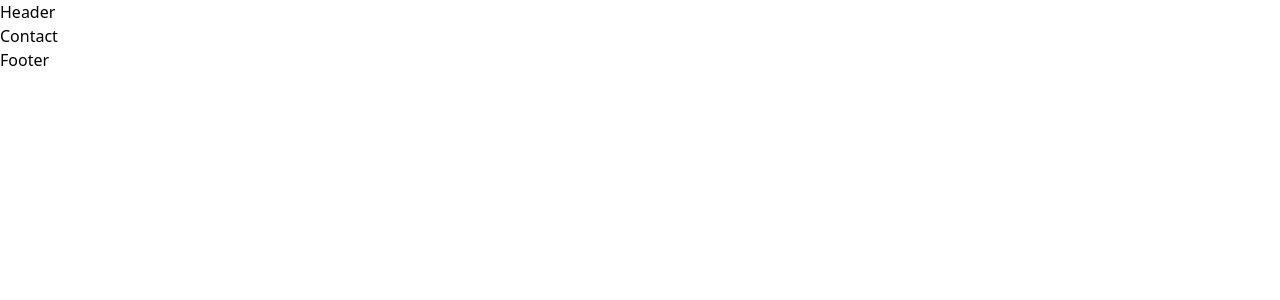
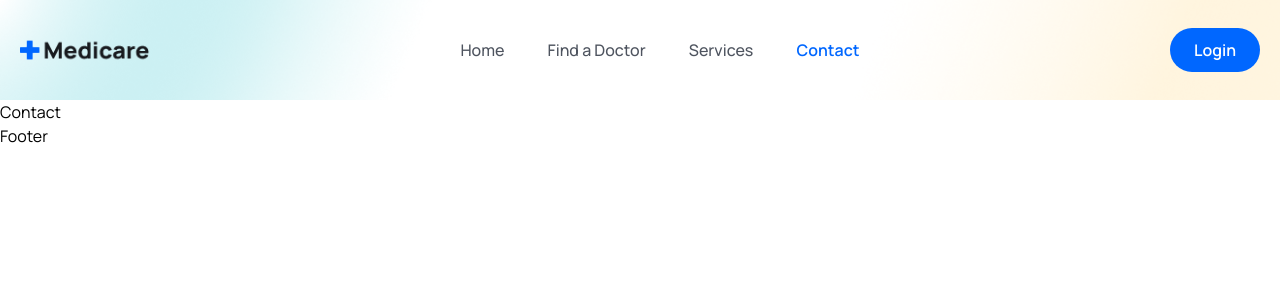
Before and after one commit to MohitCode17/doctor-appointment-system, a React (Vite) app in the folder client/: page /contact in a window 1280 px wide. Shown: the top 300 px of the page. Built offline with nearby package versions, Linux system fonts and the light colour scheme.

Commit message:
create header compoent ui

```diff
--- a/client/src/App.css
+++ b/client/src/App.css
@@ -9,3 +9,43 @@
 body {
   font-family: "Manrope", sans-serif;
 }
+
+.sticky_header {
+  width: 100%;
+  height: 80px;
+  line-height: 80px;
+  position: sticky;
+  top: 0;
+  left: 0;
+  z-index: 99999;
+  background: #fff;
+  box-shadow: 3px 3px -8px 3px #ddd;
+}
+
+@media only screen and (max-width: 768px) {
+  .navigation {
+    width: 100%;
+    height: 100%;
+    position: fixed;
+    top: 0;
+    left: 0;
+    z-index: 100;
+    background: #00000084;
+    display: none;
+  }
+  .menu {
+    width: 15rem;
+    height: 100%;
+    position: absolute;
+    top: 0;
+    right: 0;
+    background-color: #fff;
+    z-index: 200;
+    flex-direction: column;
+    justify-content: center;
+    line-height: 30px;
+  }
+  .show_menu {
+    display: block;
+  }
+}
--- a/client/src/App.jsx
+++ b/client/src/App.jsx
@@ -1,5 +1,6 @@
 import React from "react";
 import Layout from "./layout/Layout";
+import "./App.css";
 
 const App = () => {
   return <Layout />;
--- a/client/src/components/Header/Header.jsx
+++ b/client/src/components/Header/Header.jsx
@@ -1,5 +1,110 @@
+import Logo from "../../assets/images/logo.png";
+import userProfile from "../../assets/images/avatar-icon.png";
+import { NavLink, Link } from "react-router-dom";
+import { BiMenu } from "react-icons/bi";
+
+import { useEffect, useRef, useState } from "react";
+
+const navLinks = [
+  {
+    path: "/",
+    label: "Home",
+  },
+  {
+    path: "/doctors",
+    label: "Find a Doctor",
+  },
+  {
+    path: "/services",
+    label: "Services",
+  },
+  {
+    path: "/contact",
+    label: "Contact",
+  },
+];
+
 const Header = () => {
-  return <div>Header</div>;
+  const headerRef = useRef(null);
+  const menuRef = useRef(null);
+
+  const handleStickyHeader = () => {
+    window.addEventListener("scroll", () => {
+      if (
+        document.body.scrollTop > 80 ||
+        document.documentElement.scrollTop > 80
+      ) {
+        headerRef.current.classList.add("sticky_header");
+      } else {
+        headerRef.current.classList.remove("sticky_header");
+      }
+    });
+  };
+
+  useEffect(() => {
+    handleStickyHeader();
+    return () => window.removeEventListener("scroll", handleStickyHeader);
+  });
+
+  const toggleMenu = () => menuRef.current.classList.toggle("show_menu");
+
+  return (
+    <header className="header flex items-center" ref={headerRef}>
+      <div className="container">
+        <div className="flex items-center justify-between">
+          {/* Logo */}
+          <div>
+            <img src={Logo} alt="logo" width={130} />
+          </div>
+
+          {/* navigation route */}
+          <div className="navigation" ref={menuRef} onClick={toggleMenu}>
+            <ul className="menu flex items-center gap-[2.7rem]">
+              {navLinks.map((item, index) => (
+                <li key={index}>
+                  <NavLink
+                    to={item.path}
+                    className={(navClass) =>
+                      navClass.isActive
+                        ? "text-primaryColor font-[600] text-[16px] leading-7"
+                        : "text-textColor font-[500] text-[16px] leading-7 hover:text-primaryColor"
+                    }
+                  >
+                    {item.label}
+                  </NavLink>
+                </li>
+              ))}
+            </ul>
+          </div>
+          {/* auth route */}
+          <div className="flex items-center gap-4">
+            {/* user profile image */}
+            <div className="hidden">
+              <Link to={"/"}>
+                <figure className="w-[35px] h-[35px] rounded-full cursor-pointer">
+                  <img
+                    src={userProfile}
+                    alt="profile"
+                    className="w-full rounded-full"
+                  />
+                </figure>
+              </Link>
+            </div>
+
+            <Link to={"/sign-in"}>
+              <button className="bg-primaryColor py-2 px-6 text-white font-[600] h-[44px] flex items-center justify-center rounded-[50px]">
+                Login
+              </button>
+            </Link>
+
+            <span className="md:hidden" onClick={toggleMenu}>
+              <BiMenu className="h-6 w-6 cursor-pointer" />
+            </span>
+          </div>
+        </div>
+      </div>
+    </header>
+  );
 };
 
 export default Header;
--- a/client/src/index.css
+++ b/client/src/index.css
@@ -24,6 +24,9 @@
   .text_para {
     @apply text-[18px] leading-[30px] font-[400] text-textColor mt-[18px];
   }
+  .header {
+    @apply bg-[url('./assets/images/mask.png')] bg-no-repeat bg-center bg-cover w-full h-[100px] leading-[100px];
+  }
 }
 
 @media only screen and (max-width: 1024px) {
```
Also changed, not shown: client/src/assets/images/pharma-plus.png (added).
